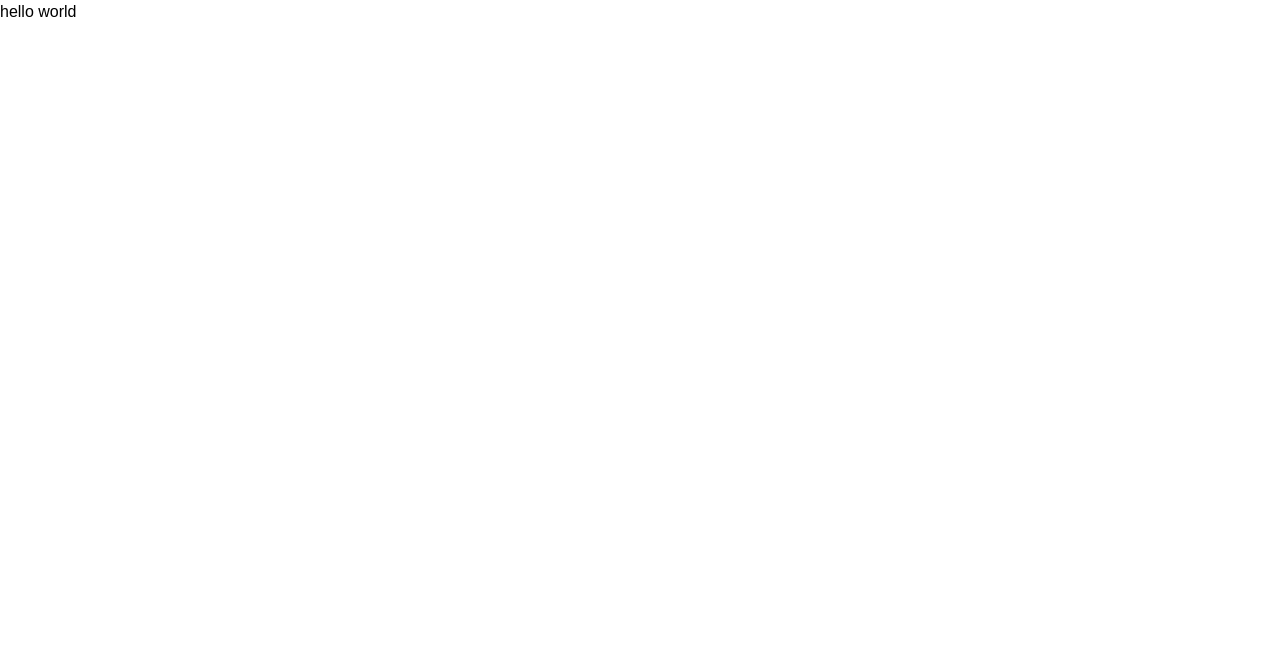
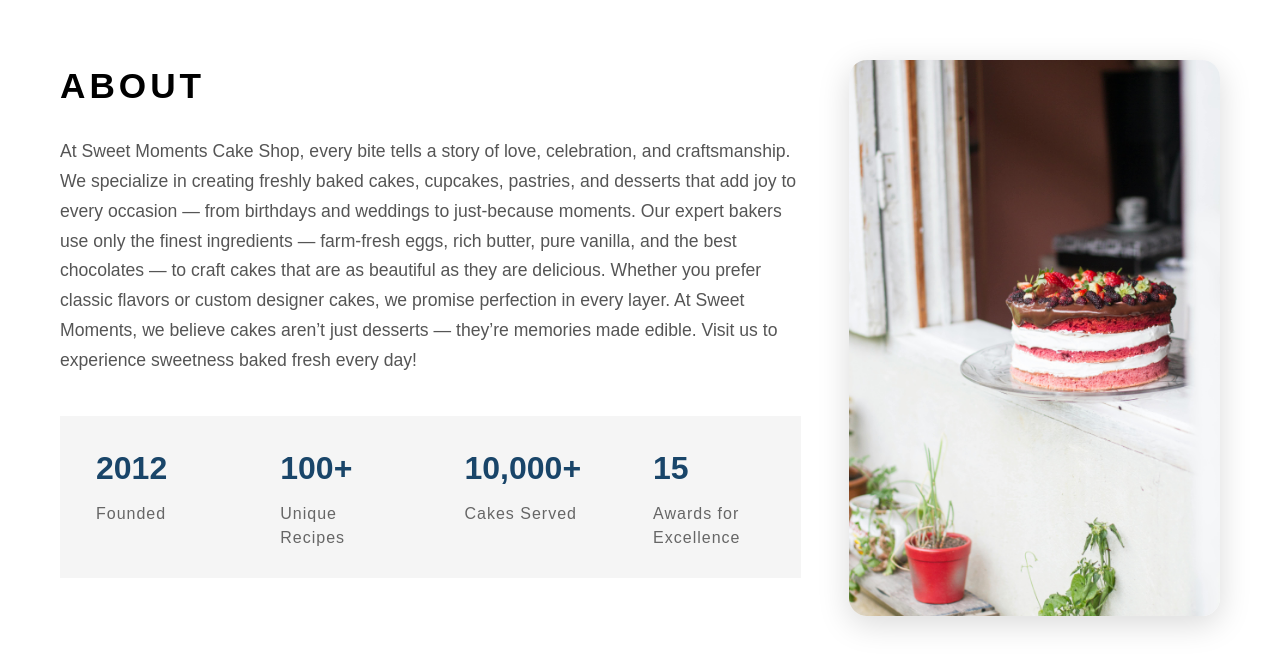
Before and after one commit to AryaK-31/thinken-project, a Next.js app: page / in a window 1280 px wide. Shown: the top 670 px of the page. Built offline with nearby package versions, Linux system fonts and the light colour scheme.

Commit message:
about section added

```diff
--- a/src/app/page.jsx
+++ b/src/app/page.jsx
@@ -1,10 +1,11 @@
 import Image from "next/image";
 import "./globals.css";
+import About from "@/components/about";
 
 export default function Home() {
   return (
     <>
-      <h1>hello world</h1>
+      <About />
     </>
   );
 }
--- /dev/null
+++ b/src/components/about.css
@@ -0,0 +1,91 @@
+.about-section-container {
+  display: flex;
+  align-items: flex-start;
+  gap: 48px;
+  padding: 60px 20px;
+  background: #fff;
+  max-width: 1200px;
+  margin: 0 auto;
+}
+
+.about-content {
+  flex: 2;
+  min-width: 0;
+}
+
+.about-image-wrapper {
+  flex: 1;
+  min-width: 260px;
+  position: relative;
+}
+
+.about-image {
+  width: 100%;
+  border-radius: 18px;
+  position: sticky;
+  top: 80px; /* Adjust depending on fixed header/navbar */
+  box-shadow: 0 8px 32px rgba(0,0,0,0.15);
+}
+
+.about-title {
+  font-size: 2.2rem;
+  font-weight: bold;
+  margin-bottom: 24px;
+  letter-spacing: 4px;
+}
+
+.about-desc {
+  font-size: 1.1rem;
+  color: #555;
+  line-height: 1.7;
+  max-width: 780px;
+  margin: 0 auto 40px auto;
+}
+
+.about-stats {
+  display: flex;
+  justify-content: center;
+  margin-top: 30px;
+}
+
+.stat-block {
+  background: #f5f5f5;
+  padding: 28px 36px;
+  flex: 1 1 200px;
+  display: flex;
+  flex-direction: column;
+}
+
+.stat-number {
+  font-size: 2rem;
+  font-weight: bold;
+  color: #194569;
+  margin-bottom: 10px;
+}
+
+.stat-label {
+  font-size: 1rem;
+  color: #666;
+  letter-spacing: 1px;
+}
+
+/* Responsive Design */
+@media (max-width: 900px) {
+  .about-section-container {
+    flex-direction: column;
+    gap: 28px;
+    padding: 36px 10px;
+  }
+  .about-image-wrapper {
+    position: static;
+    width: 100%;
+    margin: 0 auto;
+    min-width: unset;
+  }
+  .about-image {
+    position: static;
+    top: unset;
+    width: 100%;
+    margin: 0 auto;
+  }
+}
--- /dev/null
+++ b/src/components/about.jsx
@@ -0,0 +1,43 @@
+
+import React from "react";
+import "./about.css";
+
+const stats = [
+  { number: "2012", label: "Founded" },
+  { number: "100+", label: "Unique Recipes" },
+  { number: "10,000+", label: "Cakes Served" },
+  { number: "15", label: "Awards for Excellence" },
+];
+
+const About = () => (
+  <section className="about-section-container">
+    <div className="about-content">
+      <h2 className="about-title">ABOUT</h2>
+      <p className="about-desc">
+        At Sweet Moments Cake Shop, every bite tells a story of love,
+        celebration, and craftsmanship. We specialize in creating freshly baked
+        cakes, cupcakes, pastries, and desserts that add joy to every occasion —
+        from birthdays and weddings to just-because moments. Our expert bakers
+        use only the finest ingredients — farm-fresh eggs, rich butter, pure
+        vanilla, and the best chocolates — to craft cakes that are as beautiful
+        as they are delicious. Whether you prefer classic flavors or custom
+        designer cakes, we promise perfection in every layer. At Sweet Moments,
+        we believe cakes aren’t just desserts — they’re memories made edible.
+        Visit us to experience sweetness baked fresh every day!
+      </p>
+      <div className="about-stats">
+        {stats.map((item, idx) => (
+          <div className="stat-block" key={idx}>
+            <div className="stat-number">{item.number}</div>
+            <div className="stat-label">{item.label}</div>
+          </div>
+        ))}
+      </div>
+    </div>
+    <div className="about-image-wrapper">
+      <img src="/images/cake.jpg" alt="About" className="about-image" />
+    </div>
+  </section>
+);
+
+export default About;
```
Also changed, not shown: public/images/cake.jpg (added), public/images/construction.jpg (added).
